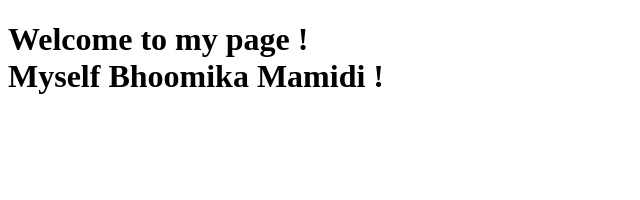
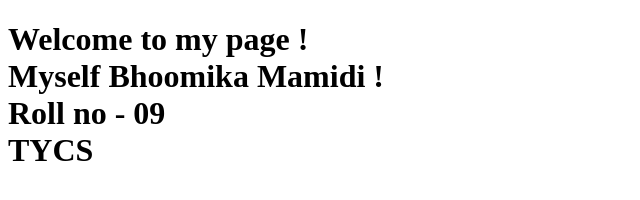
Before and after one commit to Bhoomika-Mamidi/Bhoomika-Mamidi-09, a plain HTML site: page index.html in a window 1280 px wide. Shown: the whole page, without its empty margins (0-640 px from the left). Drawn offline with Linux system fonts and the light colour scheme.

Commit message:
Update index.html
Co-Authored-By: Deepali Jaiswar <142767721+DeepaliJaiswar2003@users.noreply.github.com>

```diff
--- a/index.html
+++ b/index.html
@@ -7,7 +7,10 @@
 </head>
 <body>
     <h1> Welcome to my page ! <br>
-        Myself Bhoomika Mamidi !
+        Myself Bhoomika Mamidi ! <br>
+        Roll no - 09 <br>
+        TYCS
+
     </h1>
 </body>
 </html>
```
